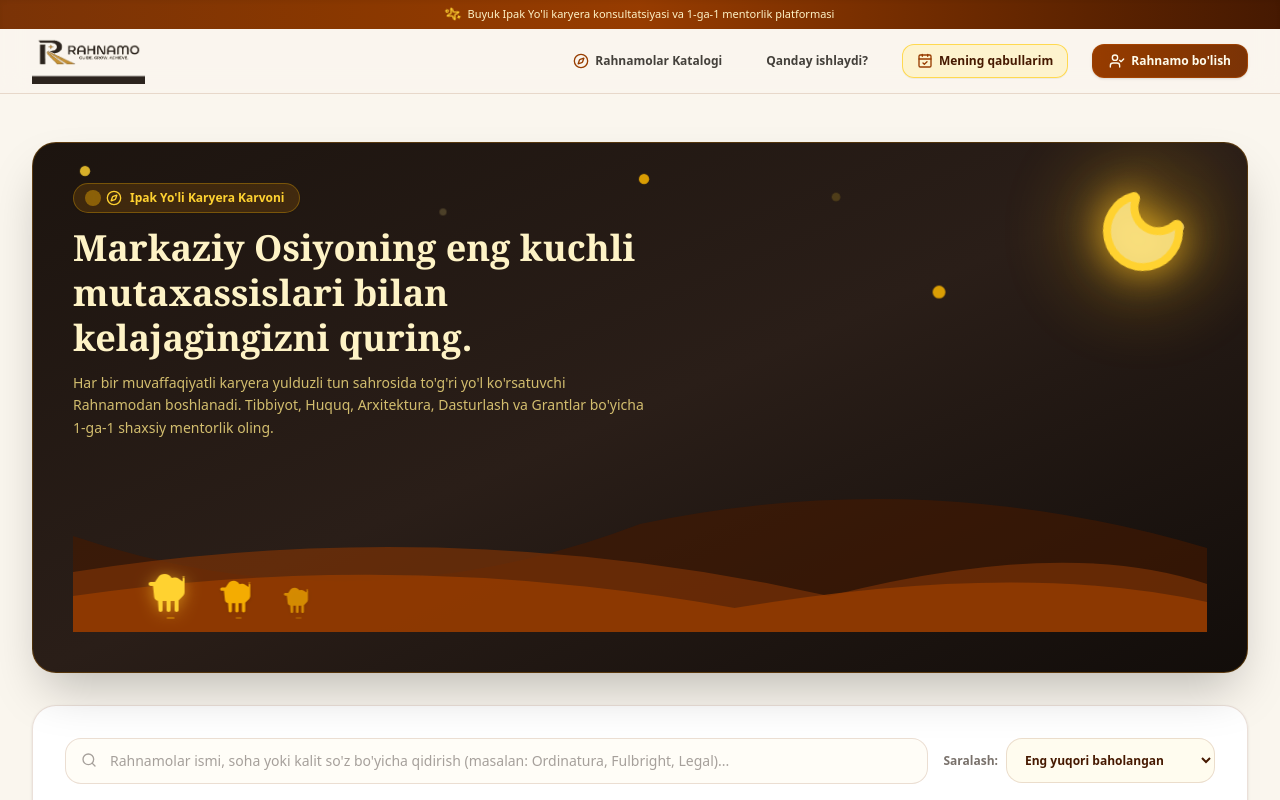
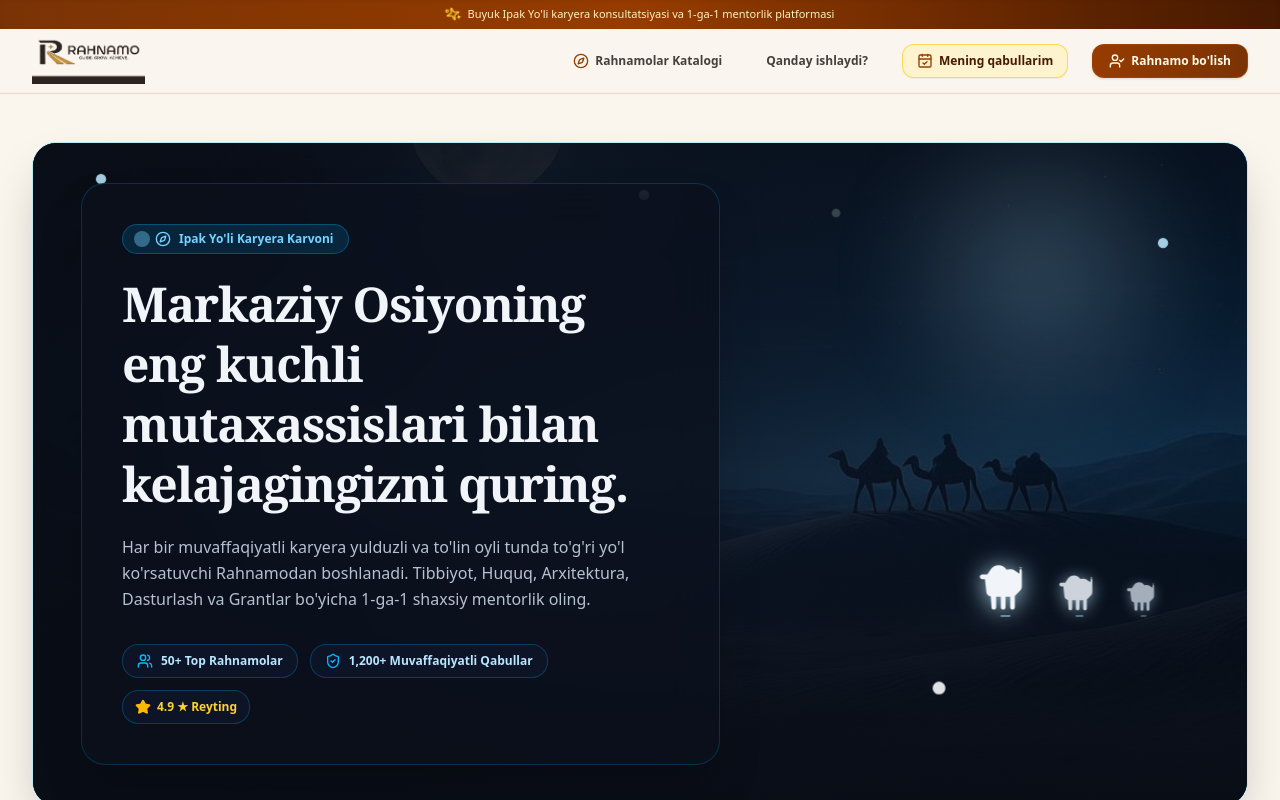
Before and after one commit to diyorislomov/rahnamo, a Next.js app: page / in a window 1280 px wide. Shown: the top 800 px of the page. Built offline with nearby package versions, Linux system fonts and the light colour scheme.

Commit message:
feat: photo-realistic Full Moon desert night sky with radiant 3D full moon, starlit twinkling stars, moonlit sand dunes, and walking camel caravan silhouettes

```diff
--- a/src/components/DesertCaravan.tsx
+++ b/src/components/DesertCaravan.tsx
@@ -1,98 +1,94 @@
 'use client';
 
-import { Compass, Moon, Sparkles, Star } from 'lucide-react';
+import { Compass, Star, ShieldCheck, Users, Moon, Sparkles } from 'lucide-react';
 import { CamelIcon } from '@/components/Icons';
 
 export default function DesertCaravan() {
   return (
-    <div className="relative w-full overflow-hidden rounded-3xl bg-gradient-to-br from-[#1C140F] via-[#2A1E18] to-[#120D0A] border border-amber-500/25 shadow-2xl p-6 sm:p-10 my-6 text-amber-50 group selection:bg-amber-500/30">
+    <div className="relative w-full overflow-hidden rounded-3xl border border-sky-400/25 shadow-2xl my-6 text-slate-100 group selection:bg-sky-500/30 min-h-[460px] flex items-center">
 
-      {/* 🌙 Glowing Crescent Moon in Desert Night Sky */}
-      <div className="absolute top-4 right-8 w-24 h-24 sm:w-36 sm:h-36 flex items-center justify-center pointer-events-none">
-        {/* Ambient Moon Glow */}
-        <div className="absolute inset-0 bg-amber-400/25 rounded-full blur-2xl animate-pulse" />
+      {/* 🌌 Ultra-Realistic Full Moon Desert Night Background Photo */}
+      <img
+        src="/desert-night-full-moon.jpg"
+        alt="Photo-realistic Full Moon Desert Night"
+        className="absolute inset-0 w-full h-full object-cover object-center filter brightness-95 contrast-105 transform scale-105 group-hover:scale-110 transition-transform duration-1000"
+      />
 
-        {/* Crescent Moon Icon */}
-        <div className="relative z-10 text-amber-300 transform -rotate-12 drop-shadow-[0_0_20px_rgba(251,191,36,0.9)]">
-          <Moon className="w-16 h-16 sm:w-24 sm:h-24 fill-amber-200/90 text-amber-300" />
+      {/* Dark Moonlit Vignette & Gradient Overlays */}
+      <div className="absolute inset-0 bg-gradient-to-r from-[#090D16]/95 via-[#0D1322]/80 to-[#0A0E1A]/40" />
+      <div className="absolute inset-0 bg-gradient-to-t from-[#090D16] via-transparent to-[#090D16]/60" />
+
+      {/* 🌟 Radiant Full Moon Glow Halo in Upper Right Sky */}
+      <div className="absolute top-8 right-16 sm:right-28 w-32 h-32 sm:w-48 sm:h-48 rounded-full bg-sky-200/25 blur-3xl pointer-events-none animate-pulse" />
+
+      {/* ✨ Live Twinkling Stars Field Overlay */}
+      <div className="absolute inset-0 overflow-hidden pointer-events-none opacity-90">
+        <div className="absolute top-8 left-16 w-2 h-2 rounded-full bg-sky-200 animate-twinkle-fast" />
+        <div className="absolute top-20 left-1/3 w-2.5 h-2.5 rounded-full bg-white animate-twinkle-slow" />
+        <div className="absolute top-12 left-1/2 w-2 h-2 rounded-full bg-sky-100 animate-twinkle-fast" />
+        <div className="absolute top-16 right-1/3 w-3 h-3 rounded-full bg-white animate-twinkle-slow" />
+        <div className="absolute top-24 right-20 w-2 h-2 rounded-full bg-sky-200 animate-twinkle-fast" />
+        <div className="absolute top-32 left-24 w-1.5 h-1.5 rounded-full bg-sky-100 animate-twinkle-slow" />
+        <div className="absolute bottom-28 right-1/4 w-2.5 h-2.5 rounded-full bg-white animate-twinkle-fast" />
+      </div>
+
+      <div className="relative z-10 w-full max-w-7xl mx-auto px-6 sm:px-12 py-10 grid grid-cols-1 lg:grid-cols-12 gap-8 items-center">
+
+        {/* Left Column: Premium Dark Glassmorphism Content Card */}
+        <div className="lg:col-span-7 bg-[#0B101D]/75 backdrop-blur-xl border border-sky-400/20 p-6 sm:p-10 rounded-3xl shadow-2xl space-y-5 text-left">
+          <div className="inline-flex items-center gap-2 px-3.5 py-1.5 rounded-full bg-sky-500/15 border border-sky-400/30 text-sky-300 text-xs font-extrabold backdrop-blur-md shadow-xs">
+            <span className="w-2.5 h-2.5 rounded-full bg-sky-300 animate-ping" />
+            <Compass className="w-4 h-4 text-sky-300" />
+            <span>Ipak Yo'li Karyera Karvoni</span>
+          </div>
+
+          <h1 className="font-serif font-black text-3xl sm:text-5xl text-slate-100 leading-tight tracking-tight">
+            Markaziy Osiyoning eng kuchli mutaxassislari bilan kelajagingizni quring.
+          </h1>
+
+          <p className="text-xs sm:text-base text-slate-300/90 leading-relaxed font-sans max-w-xl">
+            Har bir muvaffaqiyatli karyera yulduzli va to'lin oyli tunda to'g'ri yo'l ko'rsatuvchi Rahnamodan boshlanadi. Tibbiyot, Huquq, Arxitektura, Dasturlash va Grantlar bo'yicha 1-ga-1 shaxsiy mentorlik oling.
+          </p>
+
+          {/* Value Stats Pills */}
+          <div className="pt-3 flex flex-wrap items-center gap-3 text-xs font-bold font-sans">
+            <div className="flex items-center gap-2 bg-slate-900/80 border border-sky-400/25 px-3.5 py-2 rounded-2xl backdrop-blur-md text-sky-200">
+              <Users className="w-4 h-4 text-sky-400" />
+              <span>50+ Top Rahnamolar</span>
+            </div>
+            <div className="flex items-center gap-2 bg-slate-900/80 border border-sky-400/25 px-3.5 py-2 rounded-2xl backdrop-blur-md text-sky-200">
+              <ShieldCheck className="w-4 h-4 text-sky-400" />
+              <span>1,200+ Muvaffaqiyatli Qabullar</span>
+            </div>
+            <div className="flex items-center gap-1.5 bg-slate-900/80 border border-sky-400/25 px-3 py-2 rounded-2xl backdrop-blur-md text-amber-300">
+              <Star className="w-4 h-4 text-amber-400 fill-amber-400" />
+              <span>4.9 ★ Reyting</span>
+            </div>
           </div>
         </div>
 
-      {/* ✨ Twinkling Desert Stars Overlay Across the Entire Sky */}
-      <div className="absolute inset-0 overflow-hidden pointer-events-none opacity-85">
-        <div className="absolute top-6 left-12 w-2 h-2 rounded-full bg-amber-300 animate-twinkle-fast" />
-        <div className="absolute top-16 left-1/3 w-2.5 h-2.5 rounded-full bg-amber-200 animate-twinkle-slow" />
-        <div className="absolute top-8 left-1/2 w-2 h-2 rounded-full bg-amber-400 animate-twinkle-fast" />
-        <div className="absolute top-12 right-1/3 w-3 h-3 rounded-full bg-amber-300 animate-twinkle-slow" />
-        <div className="absolute top-20 right-16 w-2 h-2 rounded-full bg-amber-200 animate-twinkle-fast" />
-        <div className="absolute top-28 left-16 w-1.5 h-1.5 rounded-full bg-amber-300 animate-twinkle-slow" />
-        <div className="absolute top-36 right-1/4 w-2.5 h-2.5 rounded-full bg-amber-400 animate-twinkle-fast" />
-      </div>
-
-      {/* Hero Copy Content */}
-      <div className="relative z-10 max-w-xl">
-        <div className="inline-flex items-center gap-2 px-3.5 py-1.5 rounded-full bg-amber-500/15 border border-amber-400/30 text-amber-300 text-xs font-extrabold mb-3 backdrop-blur-md shadow-xs">
-          <span className="w-2.5 h-2.5 rounded-full bg-amber-400 animate-ping" />
-          <Compass className="w-4 h-4 text-amber-300" />
-          <span>Ipak Yo'li Karyera Karvoni</span>
-        </div>
-
-        <h1 className="font-serif font-black text-2xl sm:text-4xl text-amber-100 leading-tight">
-          Markaziy Osiyoning eng kuchli mutaxassislari bilan kelajagingizni quring.
-        </h1>
-
-        <p className="text-xs sm:text-sm text-amber-200/80 mt-3 leading-relaxed font-sans">
-          Har bir muvaffaqiyatli karyera yulduzli tun sahrosida to'g'ri yo'l ko'rsatuvchi Rahnamodan boshlanadi. Tibbiyot, Huquq, Arxitektura, Dasturlash va Grantlar bo'yicha 1-ga-1 shaxsiy mentorlik oling.
-        </p>
-      </div>
-
-      {/* Animated 3-Layer Night Sand Dunes + Walking Camel Caravan */}
-      <div className="relative mt-8 sm:mt-12 h-24 sm:h-36 w-full">
-        {/* Dune Layer 1 (Far - Dark Amber) */}
-        <svg
-          className="absolute bottom-0 left-0 w-full h-full text-amber-950/60"
-          viewBox="0 0 1200 120"
-          preserveAspectRatio="none"
-        >
-          <path fill="currentColor" d="M0,40 Q300,120 600,30 Q900,-20 1200,50 L1200,120 L0,120 Z" />
-        </svg>
-
-        {/* Dune Layer 2 (Mid - Golden Ochre) */}
-        <svg
-          className="absolute bottom-0 left-0 w-full h-full text-amber-900/70"
-          viewBox="0 0 1200 120"
-          preserveAspectRatio="none"
-        >
-          <path fill="currentColor" d="M0,70 Q400,20 800,90 Q1050,40 1200,80 L1200,120 L0,120 Z" />
-        </svg>
-
-        {/* Dune Layer 3 (Foreground - Warm Ochre) */}
-        <svg
-          className="absolute bottom-0 left-0 w-full h-full text-amber-800/80"
-          viewBox="0 0 1200 120"
-          preserveAspectRatio="none"
-        >
-          <path fill="currentColor" d="M0,90 Q350,50 700,100 Q1000,60 1200,95 L1200,120 L0,120 Z" />
-        </svg>
-
-        {/* Walking Camel Caravan Silhouette in Night Glow */}
-        <div className="absolute bottom-3 left-6 sm:left-16 flex items-end gap-3 sm:gap-6 animate-caravan">
+        {/* Right Column: Animated Walking Camel Caravan Silhouettes on Moonlit Dunes */}
+        <div className="lg:col-span-5 flex items-end justify-center relative h-64 sm:h-80">
+          {/* Walking Camel Caravan Silhouette along the Moonlit Dune */}
+          <div className="absolute bottom-4 right-4 sm:right-12 flex items-end gap-3 sm:gap-6 animate-caravan z-20">
             {/* Lead Camel */}
             <div className="flex flex-col items-center animate-camel-bob">
-            <CamelIcon className="w-9 h-9 sm:w-12 sm:h-12 text-amber-300 fill-current drop-shadow-[0_2px_8px_rgba(251,191,36,0.6)]" />
-            <span className="w-2 h-0.5 bg-amber-400/40 rounded-full mt-0.5" />
+              <CamelIcon className="w-10 h-10 sm:w-14 sm:h-14 text-slate-100 fill-current drop-shadow-[0_2px_12px_rgba(186,230,253,0.9)]" />
+              <span className="w-2.5 h-0.5 bg-sky-200/50 rounded-full mt-0.5" />
             </div>
             {/* Camel 2 */}
             <div className="flex flex-col items-center animate-camel-bob [animation-delay:0.4s]">
-            <CamelIcon className="w-8 h-8 sm:w-10 sm:h-10 text-amber-400 fill-current drop-shadow-sm opacity-90" />
-            <span className="w-1.5 h-0.5 bg-amber-400/30 rounded-full mt-0.5" />
+              <CamelIcon className="w-8 h-8 sm:w-11 sm:h-11 text-slate-200 fill-current opacity-90 drop-shadow-[0_2px_8px_rgba(186,230,253,0.7)]" />
+              <span className="w-2 h-0.5 bg-sky-200/40 rounded-full mt-0.5" />
             </div>
             {/* Camel 3 */}
             <div className="flex flex-col items-center animate-camel-bob [animation-delay:0.8s]">
-            <CamelIcon className="w-6 h-6 sm:w-8 sm:h-8 text-amber-400/80 fill-current drop-shadow-sm opacity-80" />
-            <span className="w-1.5 h-0.5 bg-amber-400/20 rounded-full mt-0.5" />
+              <CamelIcon className="w-7 h-7 sm:w-9 sm:h-9 text-slate-300 fill-current opacity-80 drop-shadow-[0_2px_6px_rgba(186,230,253,0.5)]" />
+              <span className="w-1.5 h-0.5 bg-sky-200/30 rounded-full mt-0.5" />
             </div>
           </div>
+        </div>
+
       </div>
     </div>
   );
```
Also changed, not shown: public/desert-night-full-moon.jpg (added), public/desert-sand-ripples.jpg (added). Lines whose indentation alone changed are shown as unchanged.
